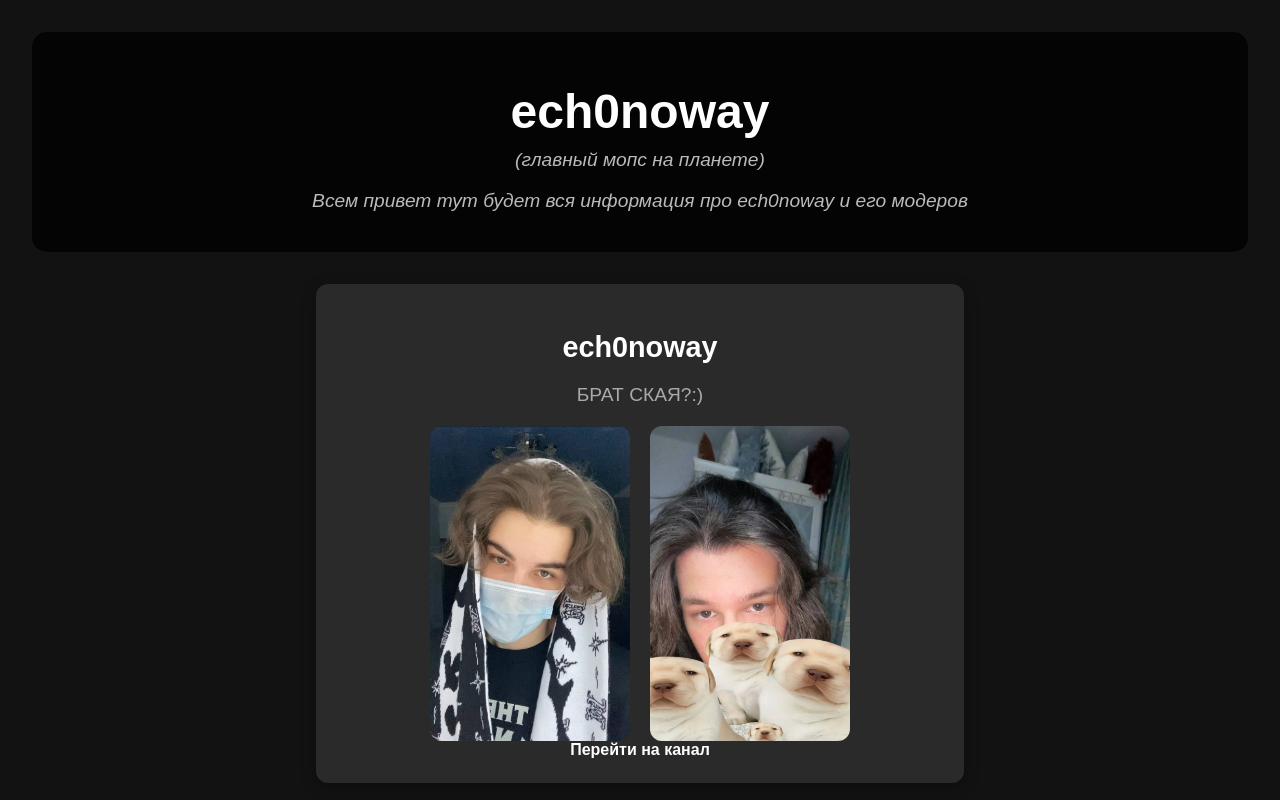
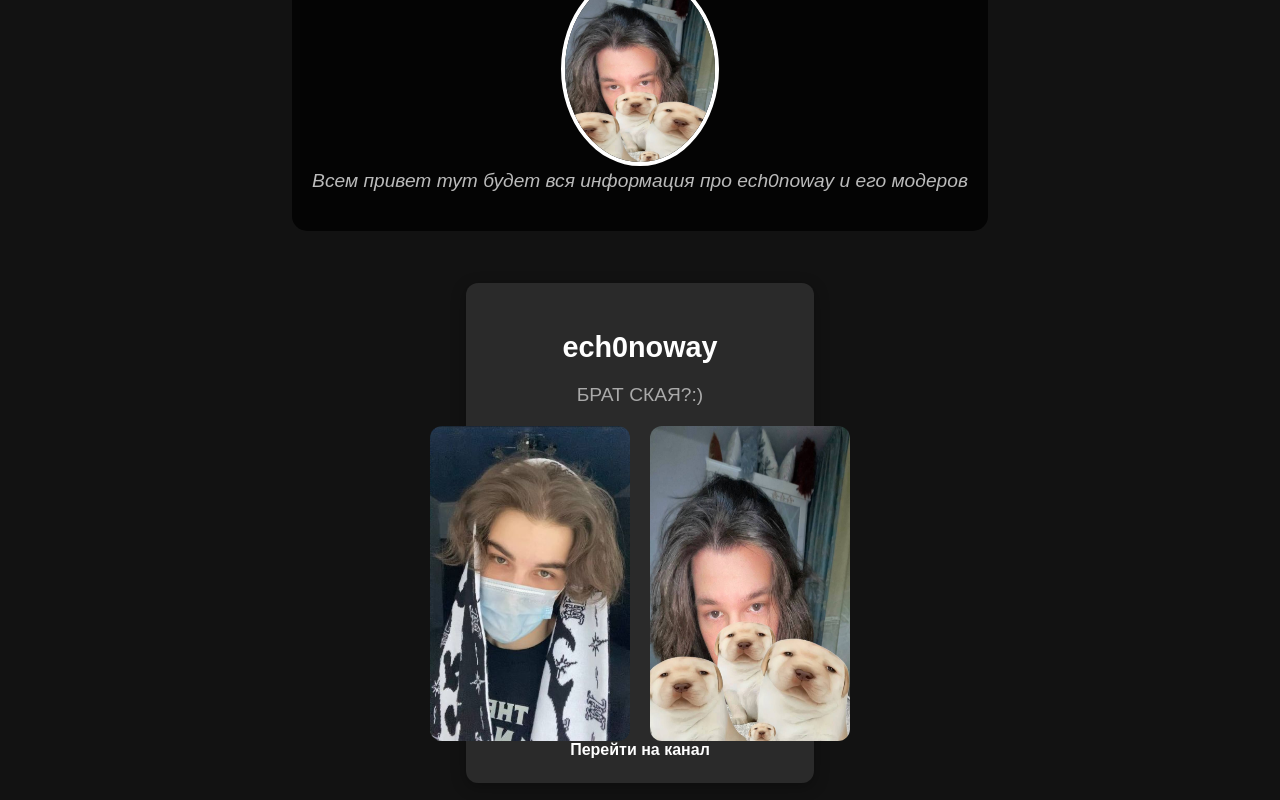
Before and after one commit to b1ologist/b1ologist, a plain HTML site: page index.html in a window 1280 px wide. Shown: the top 800 px of the page. Drawn offline with Linux system fonts and the light colour scheme.

Commit message:
Update index.html

```diff
--- a/index.html
+++ b/index.html
@@ -8,10 +8,14 @@
     body {
       font-family: Arial, sans-serif;
       padding: 2rem;
-      background-color: #121212;
-      color: #f0f0f0;
+      background-color: #121212; /* Чёрный фон */
+      color: #f0f0f0; /* Белый текст */
       margin: 0;
-      height: 100%;
+      height: 100vh;
+      display: flex;
+      justify-content: center;
+      align-items: center;
+      flex-direction: column;
       transition: opacity 1s ease-in;
     }
 
@@ -22,7 +26,7 @@
     header {
       text-align: center;
       margin-bottom: 2rem;
-      background-color: rgba(0, 0, 0, 0.8);
+      background-color: rgba(0, 0, 0, 0.8); /* Полупрозрачный чёрный фон */
       border-radius: 15px;
       padding: 20px;
     }
@@ -37,36 +41,36 @@
       font-size: 1.2rem;
       margin-top: 0;
       font-style: italic;
-      color: #bbb;
+      color: #bbb; /* Тёмно-серый для подзаголовка */
     }
 
     header img {
       max-width: 150px;
       border-radius: 50%;
       margin-top: 10px;
-      border: 4px solid #fff;
+      border: 4px solid #fff; /* Белая рамка вокруг изображения */
     }
 
     .card {
-      background: rgba(255, 255, 255, 0.1);
+      background: rgba(255, 255, 255, 0.1); /* Мутный белый фон */
       padding: 1.5rem;
       border-radius: 12px;
       box-shadow: 0 4px 15px rgba(0, 0, 0, 0.3);
-      max-width: 600px;
-      margin: 20px auto;
+      max-width: 300px;
+      margin: 20px;
       text-align: center;
-      color: #ccc;
+      color: #ccc; /* Серый цвет для текста в карточках */
     }
 
     .card h2 {
       font-size: 1.8rem;
       margin-bottom: 1rem;
-      color: #fff;
+      color: #fff; /* Белый для заголовков */
     }
 
     .card p {
       font-size: 1.2rem;
-      color: #aaa;
+      color: #aaa; /* Светло-серый цвет текста */
     }
 
     a {
@@ -77,10 +81,11 @@
     }
 
     a:hover {
-      color: #ccc;
+      color: #ccc; /* Светлый серый для ховера */
       text-decoration: underline;
     }
 
+    /* Сетка для модеров */
     .moders-container {
       display: flex;
       justify-content: center;
@@ -89,40 +94,29 @@
       flex-wrap: wrap;
     }
 
+    /* Стиль для изображений */
     .moders-container img {
       width: 100%;
       border-radius: 12px;
       margin-top: 10px;
     }
 
-    .image-row {
-      display: flex;
-      justify-content: center;
-      gap: 20px;
-      margin-top: 20px;
-      flex-wrap: wrap;
-    }
-
-    .image-row img {
-      width: 200px;
-      border-radius: 12px;
-      object-fit: cover;
-    }
   </style>
 </head>
 <body class="loaded">
   <header>
     <h1>ech0noway</h1>
     <p>(главный мопс на планете)</p>
+    <img src="ech010.jpg" alt="Моё фото">
     <p>Всем привет тут будет вся информация про ech0noway и его модеров</p>
   </header>
 
   <div class="card">
     <h2>ech0noway</h2>
     <p>БРАТ СКАЯ?:)</p>
-    <div class="image-row">
-      <img src="photo1.jpg" alt="sky">
-      <img src="ech010.jpg" alt="ech0">
+    <div style="display: flex; justify-content: center; gap: 20px; margin-top: 20px;">
+      <img src="photo1.jpg" alt="sky" style="width: 200px; border-radius: 12px;">
+      <img src="ech010.jpg" alt="ech0" style="width: 200px; border-radius: 12px;">
     </div>
     <a href="https://twitch.tv/ech0noway">Перейти на канал</a>
   </div>
```
